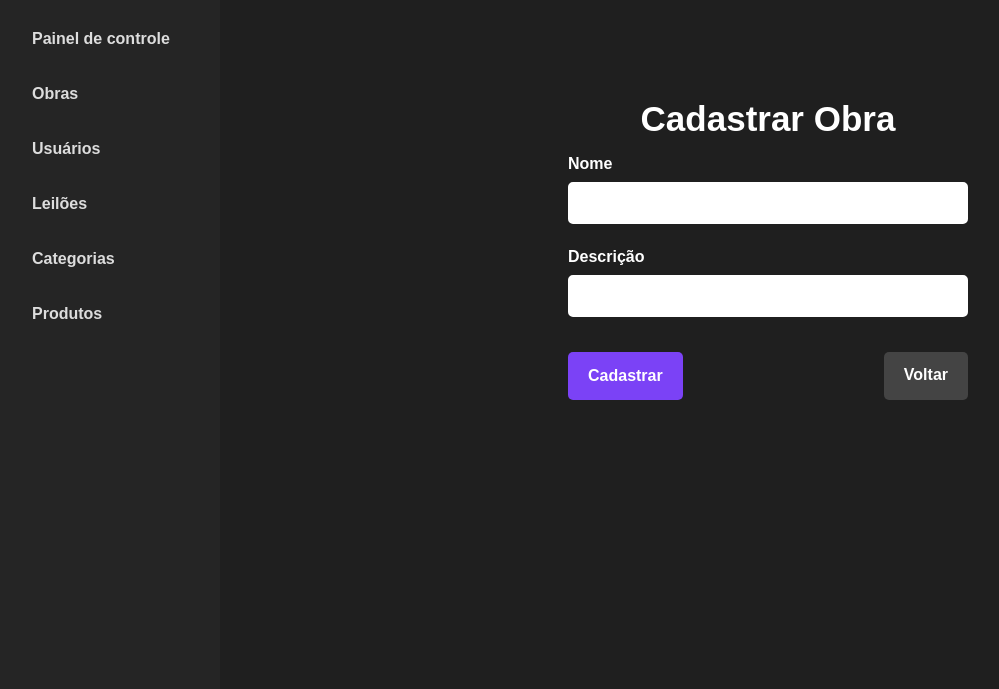
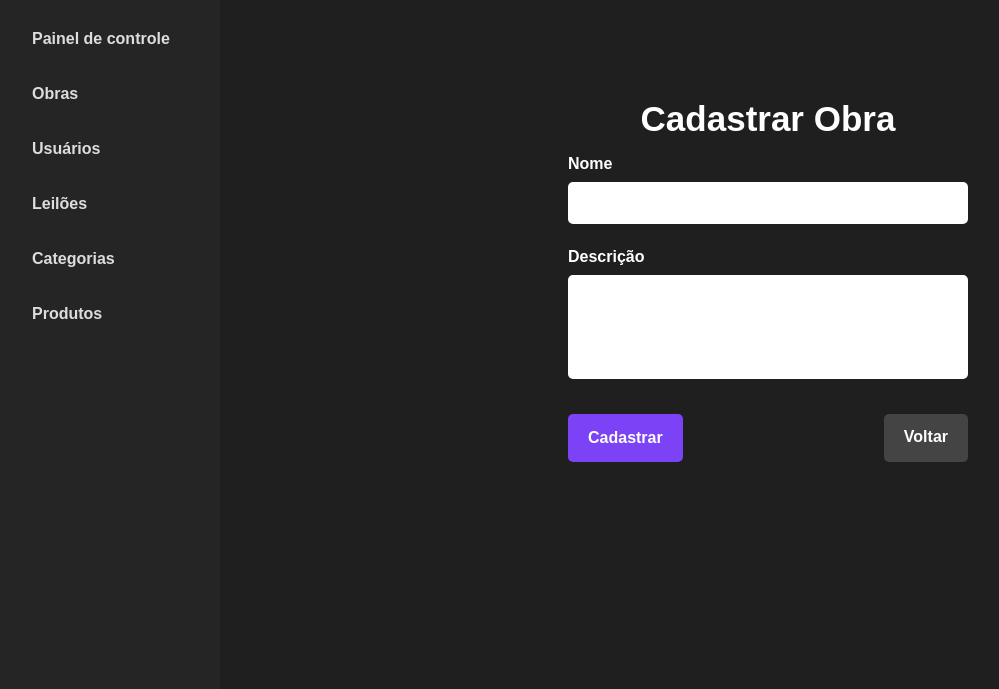
Before and after one commit to sergiosmattos/projeto_web1, a PHP site: page /gerenciar/obra/form.php in a window 1280 px wide. Shown: the part 111-800 px from the top of the page, without its empty margins (0-999 px from the left). Run offline with PHP 8.4, Linux system fonts and the light colour scheme; the visitor is signed in with stand-in values (Sample User, id 1).

Commit message:
textarea arrumado

```diff
--- a/css/form.css
+++ b/css/form.css
@@ -40,7 +40,20 @@
 
 }
 
-.grupo-input :is(input, select){
+.grupo-input :focus{
+
+    outline: 0;
+    outline: #7b42f6 1.5px solid ;
+
+}
+
+.grupo-input textarea {
+    resize: none;
+    font-family: Arial, sans-serif;
+    min-height: 80px;
+}
+
+.grupo-input :is(input, select, textarea){
 
     padding: 10px;
     border-radius: 5px;
@@ -49,20 +62,13 @@
 
 }
 
-.grupo-input :is(input,select):hover:enabled:not(:focus){
+.grupo-input :is(input, select, textarea):hover:enabled:not(:focus){
 
     border-color: #7b42f6;
 
 }
 
-.grupo-input :focus{
-
-    outline: 0;
-    outline: #7b42f6 1.5px solid ;
-
-}
-
-:is(input, select):disabled {
+:is(input, select, textarea):disabled {
     background-color: rgba(231, 231, 231, 0.72);
     border-color: rgba(128, 128, 128, 0.288);
     color: black;
--- a/gerenciar/obra/form.php
+++ b/gerenciar/obra/form.php
@@ -72,7 +72,7 @@
 
                     <div>
                         <label>Descrição </label>
-                        <input name="descricao" type="text" value="<?= $valorDescricao?>">
+                        <textarea name="descricao" spellcheck="false"><?= $valorDescricao?></textarea>
                     </div>
 
                 </div>
@@ -89,6 +89,5 @@
 
     <script src="js/form.js"></script>
 
-
 </body>
 </html>
```
Also changed, not shown: gerenciar/usuario/excluir.php (line endings or trailing spaces).
